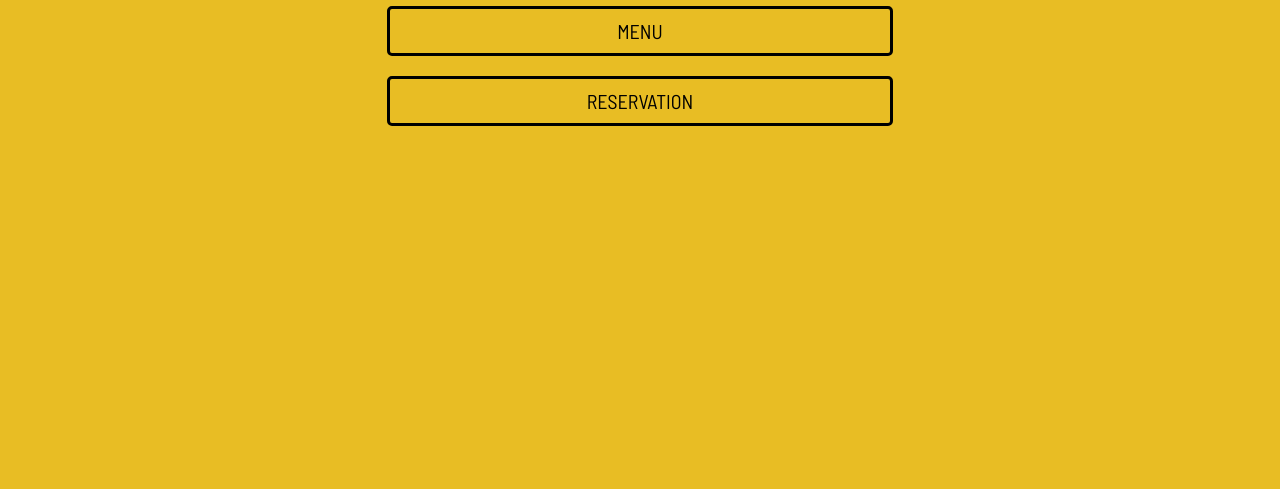
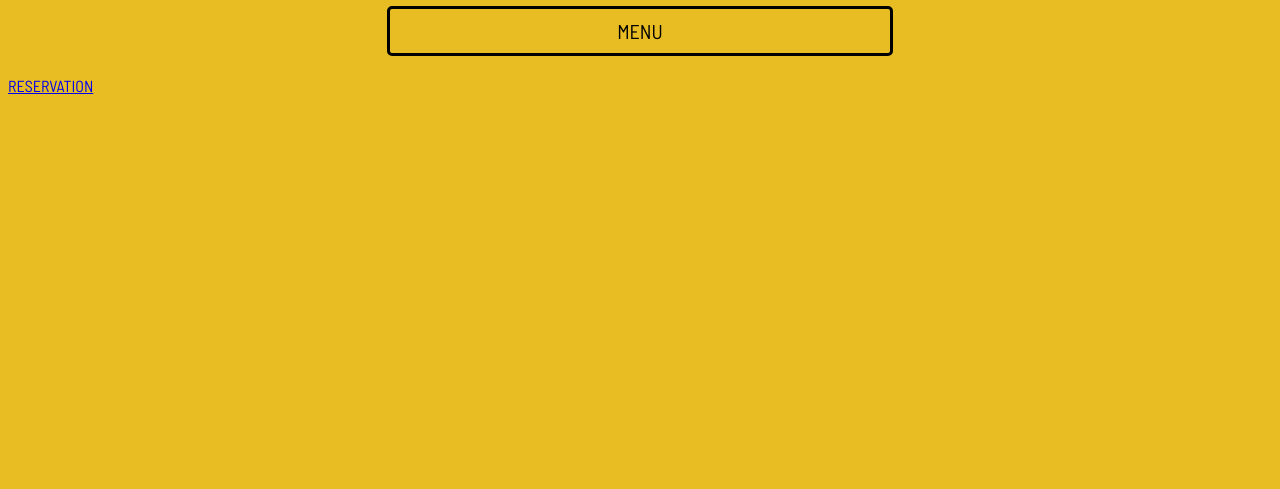
Before and after one commit to papaversbundatan/papavers, a plain HTML site: page index.html in a window 1280 px wide. Shown: the part 311-800 px from the top of the page. Drawn offline with Linux system fonts and the light colour scheme.

Commit message:
Update index.html

```diff
--- a/index.html
+++ b/index.html
@@ -121,7 +121,7 @@ background-color: #FF711A;
   <button class="openbtn" onclick="openNav()">LEARN MORE</button> <h1 style="font-size:8vw; text-align:center;">PAPA VER'S BUNDATAN</h1>
 </div>
 <button class="button button1" style="font-family: 'Barlow Semi Condensed';";>MENU</button>
-<button class="button button2" style="font-family: 'Barlow Semi Condensed';">RESERVATION</button>
+<a href ="reservation.html" style="font-family: 'Barlow Semi Condensed';">RESERVATION</button>
 
 <script>
 function openNav() {
```
